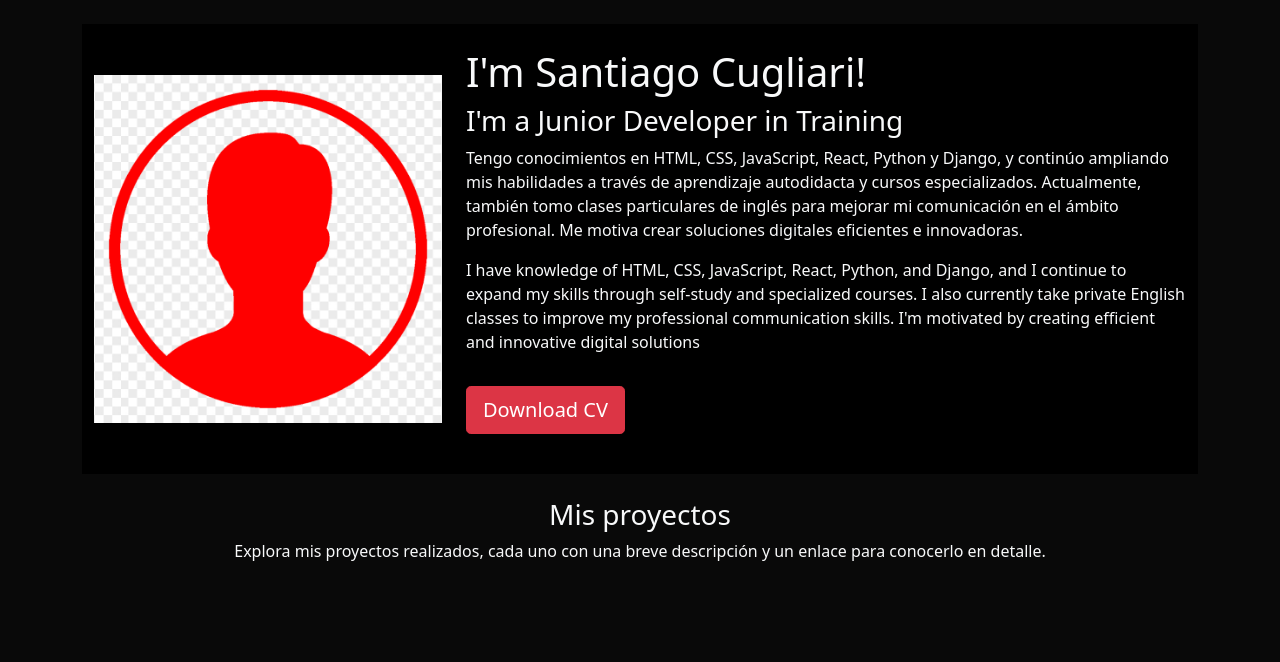
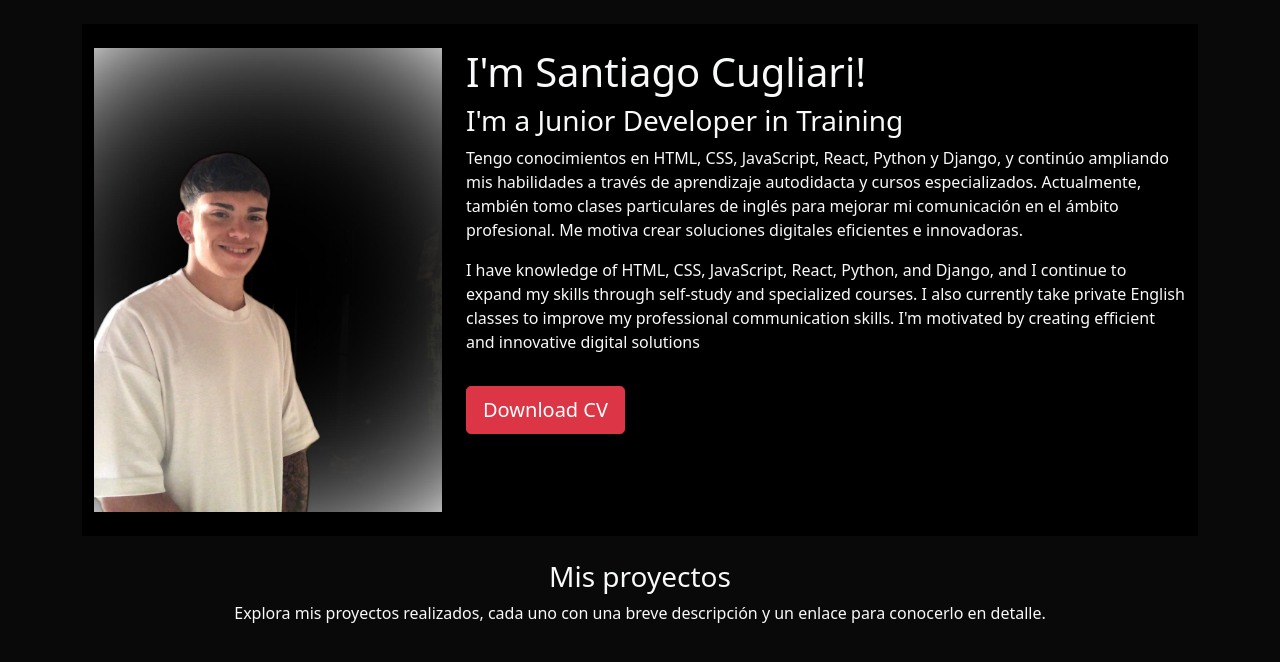
Before and after one commit to CugliariSanti17/cugliari_santiago_portfolio, a Django app: page / in a window 1280 px wide. Shown: the part 56-718 px from the top of the page. Run offline with Django 5.2, Linux system fonts and the light colour scheme; data that the repository does not hold is empty.

Commit message:
cambio en la imagen del portfolio

```diff
--- a/portfolio/templates/home.html
+++ b/portfolio/templates/home.html
@@ -16,7 +16,7 @@
 
     <header class="row bg-black pt-4 pb-4">
         <div class="col-md-4 my-auto">
-            <img src="{% static 'portfolio/portfolio-image.png' %}" alt="Portfolio-Image" class="img-fluid">
+            <img src="{% static 'portfolio/imagen_personal_CV.jpeg' %}" alt="Imagen Personal" class="img-fluid">
         </div>
 
         <div class="col-md-8">
```
Also changed, not shown: portfolio/static/portfolio/imagen_personal_CV.jpeg (added).
